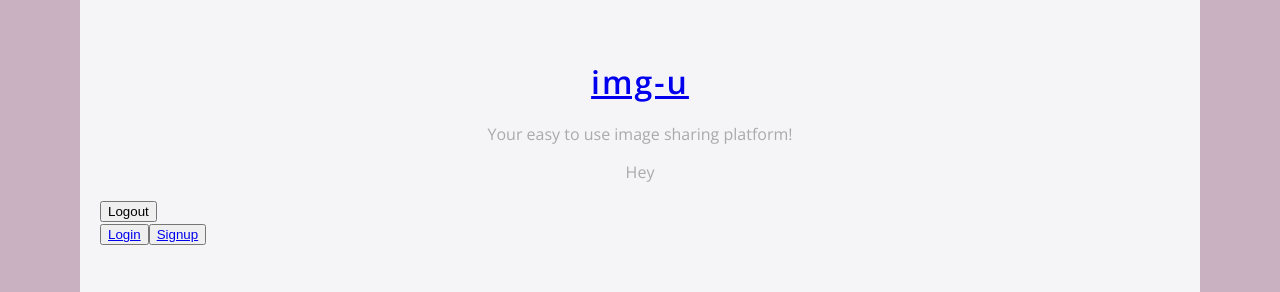
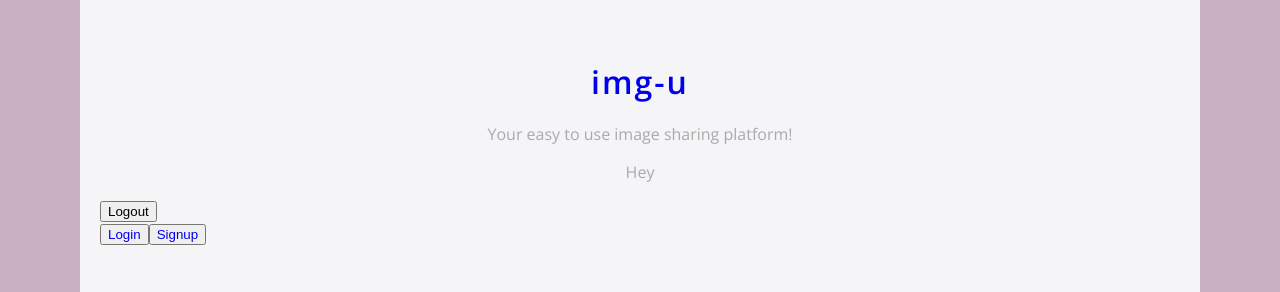
Before and after one commit to alexquar/Img_Gallery, a Vue app: page / in a window 1280 px wide. Shown: the top 292 px of the page. Built offline with nearby package versions, Linux system fonts and the light colour scheme; no server answers; the database is empty.

Commit message:
change to img docs

```diff
--- a/src/components/HeaderTitle.vue
+++ b/src/components/HeaderTitle.vue
@@ -34,6 +34,9 @@
   </script>
 
   <style>
+  .title a{
+    text-decoration: none;
+  }
     .title h1{
       color: var(--error);
       font-size: 2rem;
--- a/src/composables/useStorage.js
+++ b/src/composables/useStorage.js
@@ -1,11 +1,11 @@
 import { ref, watchEffect } from 'vue'
 import { projectStorage, projectFirestore, timestamp } from '../firebase/config.js'
-
+import getUser from './getUser.js'
 const useStorage = (file) => {
   const error = ref(null)
   const url = ref(null)
   const progress = ref(null)
-
+  const  {user}=getUser()
   watchEffect(() => {
     // references
     const storageRef = projectStorage.ref('images/' + file.name)
@@ -23,7 +23,8 @@ const useStorage = (file) => {
       // get the dl url & make firestore doc
       const dlUrl = await storageRef.getDownloadURL()
       const createdAt = timestamp()
-      await collectionRef.add({url: dlUrl, createdAt})
+      console.log(user)
+      await collectionRef.add({url: dlUrl, createdAt, uid:user.value.uid})
       url.value = dlUrl
     })
   })
```
